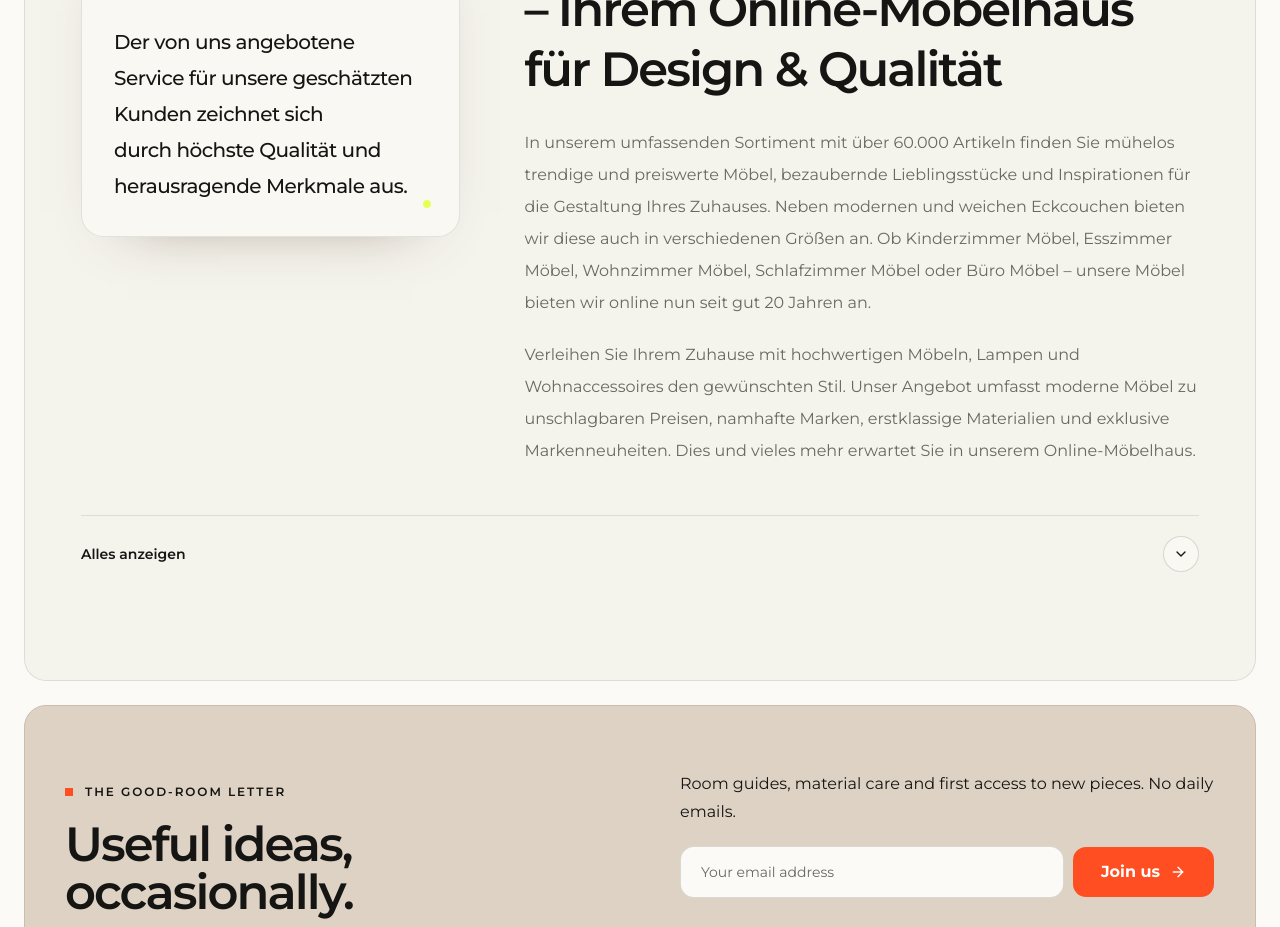
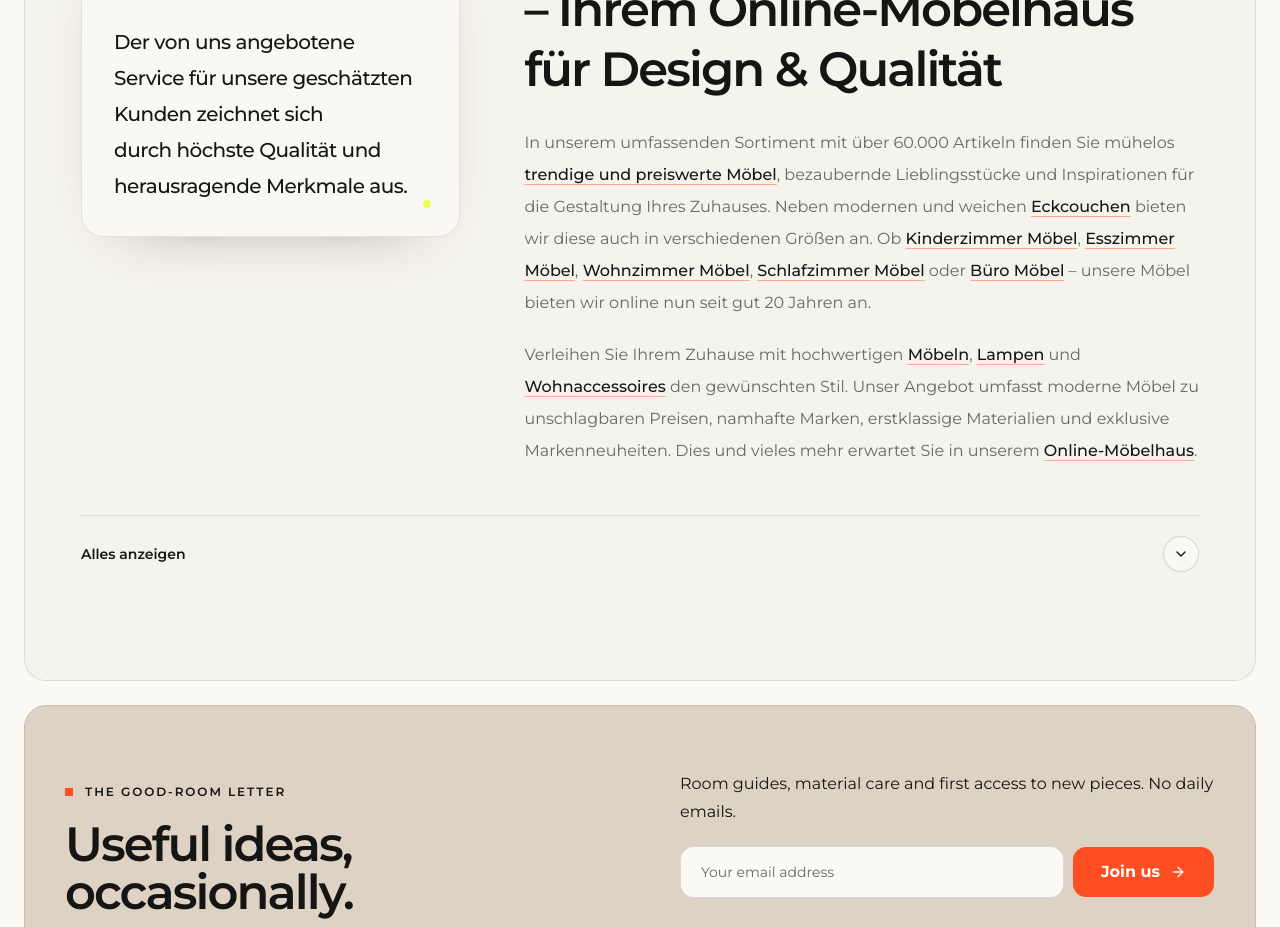
Before and after one commit to AutomatonSoft/jvmoebel-shopware-front, a Next.js app: page / in a window 1280 px wide. Shown: the part 2780-3707 px from the top of the page. Built offline with nearby package versions, Linux system fonts and the light colour scheme.

Commit message:
feat(home): link editorial category terms

```diff
--- a/src/features/cms/fixtures/home-page.ts
+++ b/src/features/cms/fixtures/home-page.ts
@@ -231,22 +231,22 @@ export const homeCmsPageMock = {
               type: "jv-home-editorial",
               data: {
                 introduction: [
-                  "In unserem umfassenden Sortiment mit über 60.000 Artikeln finden Sie mühelos trendige und preiswerte Möbel, bezaubernde Lieblingsstücke und Inspirationen für die Gestaltung Ihres Zuhauses. Neben modernen und weichen Eckcouchen bieten wir diese auch in verschiedenen Größen an. Ob Kinderzimmer Möbel, Esszimmer Möbel, Wohnzimmer Möbel, Schlafzimmer Möbel oder Büro Möbel – unsere Möbel bieten wir online nun seit gut 20 Jahren an.",
-                  "Verleihen Sie Ihrem Zuhause mit hochwertigen Möbeln, Lampen und Wohnaccessoires den gewünschten Stil. Unser Angebot umfasst moderne Möbel zu unschlagbaren Preisen, namhafte Marken, erstklassige Materialien und exklusive Markenneuheiten. Dies und vieles mehr erwartet Sie in unserem Online-Möbelhaus.",
+                  "In unserem umfassenden Sortiment mit über 60.000 Artikeln finden Sie mühelos <a href='/shop'>trendige und preiswerte Möbel</a>, bezaubernde Lieblingsstücke und Inspirationen für die Gestaltung Ihres Zuhauses. Neben modernen und weichen <a href='/living/sofas'>Eckcouchen</a> bieten wir diese auch in verschiedenen Größen an. Ob <a href='/children'>Kinderzimmer Möbel</a>, <a href='/dining'>Esszimmer Möbel</a>, <a href='/living'>Wohnzimmer Möbel</a>, <a href='/bedroom'>Schlafzimmer Möbel</a> oder <a href='/office'>Büro Möbel</a> – unsere Möbel bieten wir online nun seit gut 20 Jahren an.",
+                  "Verleihen Sie Ihrem Zuhause mit hochwertigen <a href='/shop'>Möbeln</a>, <a href='/lighting'>Lampen</a> und <a href='/decor'>Wohnaccessoires</a> den gewünschten Stil. Unser Angebot umfasst moderne Möbel zu unschlagbaren Preisen, namhafte Marken, erstklassige Materialien und exklusive Markenneuheiten. Dies und vieles mehr erwartet Sie in unserem <a href='/shop'>Online-Möbelhaus</a>.",
                 ],
                 sections: {
                   assortment: {
                     id: "editorial-assortment",
                     paragraphs: [
-                      "Möbel günstig kaufen, da sind Sie genau richtig bei uns. Moderne Wohnzimmer Einrichtung oder ausgefallene Big Sofa machen Ihren Traum vom schönen Wohnen wahr. In unserer traumhaften Polsterwelt finden Sie zahlreiche Möbelstücke wie Wohnwand, Wohnlandschaft U Form und günstige Sideboards. Oft sind die Wohnlandschaften beleuchtet und sehr ausgefallen. Auch für den Essbereich finden Sie alles, was Ihr Herz begehrt. Von Esszimmerstühlen bis zu kompletten Essgarnituren ist für jeden etwas dabei. Ein besonderes Merkmal in unserem Sortiment sind die Wohnzimmermöbel aus Italien.",
-                      "Auch für die kleinen Seelen unter uns haben wir besondere Einrichtungen für das Kinderzimmer. Moderne oder klassische Möbel fürs Kinderzimmer sind ein Traum. Außer günstigen Kinderzimmermöbel bieten wir auch Einzelstücke wie Kinder Kleiderschrank und Kinderzimmer Regale. Ob ein Kleiderschrank Kinderzimmer für Mädchen oder kinderschränke Kinderzimmer für Jungs – Sie finden bei uns eine große Auswahl an günstigen Kinderzimmermöbeln. Außerdem bieten wir auch Doppelstockbetten oder Etagenbetten mit Regalen und Schränken an.",
+                      "Möbel günstig kaufen, da sind Sie genau richtig bei uns. Moderne <a href='/living'>Wohnzimmer Einrichtung</a> oder ausgefallene <a href='/living/sofas'>Big Sofa</a> machen Ihren Traum vom schönen Wohnen wahr. In unserer traumhaften <a href='/living/sofas'>Polsterwelt</a> finden Sie zahlreiche Möbelstücke wie <a href='/storage'>Wohnwand</a>, <a href='/living/sofas'>Wohnlandschaft U Form</a> und <a href='/storage'>günstige Sideboards</a>. Oft sind die Wohnlandschaften beleuchtet und sehr ausgefallen. Auch für den Essbereich finden Sie alles, was Ihr Herz begehrt. Von <a href='/dining'>Esszimmerstühlen</a> bis zu kompletten <a href='/dining'>Essgarnituren</a> ist für jeden etwas dabei. Ein besonderes Merkmal in unserem Sortiment sind die <a href='/living'>Wohnzimmermöbel aus Italien</a>.",
+                      "Auch für die kleinen Seelen unter uns haben wir besondere Einrichtungen für das <a href='/children'>Kinderzimmer</a>. Moderne oder klassische Möbel fürs Kinderzimmer sind ein Traum. Außer günstigen <a href='/children'>Kinderzimmermöbel</a> bieten wir auch Einzelstücke wie <a href='/children'>Kinder Kleiderschrank</a> und <a href='/children'>Kinderzimmer Regale</a>. Ob ein <a href='/children'>Kleiderschrank Kinderzimmer</a> für Mädchen oder kinderschränke Kinderzimmer für Jungs – Sie finden bei uns eine große Auswahl an günstigen Kinderzimmermöbeln. Außerdem bieten wir auch <a href='/children'>Doppelstockbetten</a> oder <a href='/children'>Etagenbetten</a> mit Regalen und Schränken an.",
                     ],
                     position: 0,
                   },
                   bedroom: {
                     id: "editorial-bedroom",
                     paragraphs: [
-                      "Wussten Sie, dass Sie 25 bis 31 Jahre Ihres Lebens mit Schlafen verbringen? Lassen Sie sich von unseren Ideen für das Schlafzimmer verzaubern und holen Sie sich diese direkt nach Hause. Neben den Schlafzimmermöbeln fürs Kind haben wir auch die Einrichtung für das Elternschlafzimmer. Neben ganzen Set-Schlafzimmer bieten wir auch runde Betten oder Chesterfield Betten an. Neben klassischen Betten sind auch moderne Betten bei uns ein Bestseller. Ein besonderes Merkmal fällt hier auf die typischen Boxspringbetten. Diese gibt es als klassische Betten mit Beleuchtung oder mit Metallverzierungen. Das Set-Schlafzimmer kann bereits zu günstigen Preisen erworben werden. Natürlich bieten wir auch den Schlafzimmerschrank, die Kommode oder das Sideboard einzeln an. Diese können nicht nur im modernen Schlafzimmer, sondern auch als Möbelstück im modernen oder klassischen Wohnzimmer verwendet werden. Der Schlafzimmerschrank ist übrigens in verschiedenen Ausführungen erhältlich, z.B. sechstürige oder viertürige Schränke. Lassen Sie sich von uns beraten und richten Sie Ihr Schlafzimmer modern oder klassisch ein.",
+                      "Wussten Sie, dass Sie 25 bis 31 Jahre Ihres Lebens mit Schlafen verbringen? Lassen Sie sich von unseren <a href='/bedroom'>Ideen für das Schlafzimmer</a> verzaubern und holen Sie sich diese direkt nach Hause. Neben den Schlafzimmermöbeln fürs Kind haben wir auch die Einrichtung für das Elternschlafzimmer. Neben ganzen <a href='/bedroom'>Set-Schlafzimmer</a> bieten wir auch <a href='/bedroom'>runde Betten</a> oder <a href='/bedroom'>Chesterfield Betten</a> an. Neben klassischen Betten sind auch moderne Betten bei uns ein Bestseller. Ein besonderes Merkmal fällt hier auf die typischen <a href='/bedroom'>Boxspringbetten</a>. Diese gibt es als klassische Betten mit Beleuchtung oder mit Metallverzierungen. Das <a href='/bedroom'>Set-Schlafzimmer</a> kann bereits zu günstigen Preisen erworben werden. Natürlich bieten wir auch den <a href='/bedroom'>Schlafzimmerschrank</a>, die <a href='/storage'>Kommode</a> oder das <a href='/storage'>Sideboard</a> einzeln an. Diese können nicht nur im modernen Schlafzimmer, sondern auch als Möbelstück im modernen oder klassischen Wohnzimmer verwendet werden. Der <a href='/bedroom'>Schlafzimmerschrank</a> ist übrigens in verschiedenen Ausführungen erhältlich, z.B. sechstürige oder viertürige Schränke. Lassen Sie sich von uns beraten und richten Sie Ihr Schlafzimmer modern oder klassisch ein.",
                     ],
                     position: 1,
                     title: "Gesund und schön schlafen! Schönes Schlafzimmer",
@@ -254,7 +254,7 @@ export const homeCmsPageMock = {
                   diningRoom: {
                     id: "editorial-dining-room",
                     paragraphs: [
-                      "Wussten Sie, dass Sie 2,50 bis 5,00 Jahre Ihres Lebens mit Essen verbringen? Ein großer Blickfang sind auch unsere Möbel im Essbereich. Klassische Chesterfield Esszimmer Garnituren oder moderne Essgruppen werden auch als Esstisch Stühle Set angeboten. Neben ganzen Wohnideen für das Esszimmer bieten wir direkte Inspiration, passende Stühle, Hocker, Sessel, Bänke oder Esstische zu finden. Wir empfehlen die Epoxidharz-Tische. Diese sind blau gehalten und ein echter Blickfang für Ihre Nachbarn.",
+                      "Wussten Sie, dass Sie 2,50 bis 5,00 Jahre Ihres Lebens mit Essen verbringen? Ein großer Blickfang sind auch unsere Möbel im <a href='/dining'>Essbereich</a>. Klassische <a href='/dining'>Chesterfield Esszimmer Garnituren</a> oder moderne <a href='/dining'>Essgruppen</a> werden auch als <a href='/dining'>Esstisch Stühle Set</a> angeboten. Neben ganzen Wohnideen für das Esszimmer bieten wir direkte Inspiration, passende Stühle, Hocker, Sessel, Bänke oder Esstische zu finden. Wir empfehlen die <a href='/dining'>Epoxidharz-Tische</a>. Diese sind blau gehalten und ein echter Blickfang für Ihre Nachbarn.",
                     ],
                     position: 2,
                     title: "Eine schöne Wohnzimmergarnitur für Sie",
@@ -262,8 +262,8 @@ export const homeCmsPageMock = {
                   additionalRanges: {
                     id: "editorial-additional-ranges",
                     paragraphs: [
-                      "Wussten Sie, dass ein Mensch bis zu 2,50 Jahre seines Lebens im Badezimmer verbringt? Ein schönes Badezimmer sollte zu Ihrer Mindestausstattung gehören. Unser Angebot an Waschtischen, Badezimmermöbeln und Badmöbeln wird Sie begeistern.",
-                      "Wussten Sie, dass der Mensch im Jahr über 45 Jahre im Büro verbringen kann? Diese Tatsache sollte einem zu denken geben, ob man nicht sein Leben mit einer schönen Büroeinrichtung genießt. JVmoebel bietet eine große Auswahl an Büro Schreibtischen. Dazu finden Sie auch den passenden Aktenschrank. Die breite Auswahl an Büroausstattung finden Sie als modernes Büro oder als klassisches Büro. Das Ganze gibt es auch als Büro Möbel Set zur Auswahl. Für unsere gewerblichen Kunden bieten wir spezielle Angebote an. Lassen Sie sich hier zu unserer Hotel Einrichtung durch unseren Hotelzimmer Einrichter beraten. Unser Angebot mit Lounge, Club oder Zimmer Möbel wird Ihrem Hotel einen neuen Touch verleihen.",
+                      "Wussten Sie, dass ein Mensch bis zu 2,50 Jahre seines Lebens im <a href='/bathroom'>Badezimmer</a> verbringt? Ein schönes Badezimmer sollte zu Ihrer Mindestausstattung gehören. Unser Angebot an <a href='/bathroom'>Waschtischen</a>, <a href='/bathroom'>Badezimmermöbeln und Badmöbeln</a> wird Sie begeistern.",
+                      "Wussten Sie, dass der Mensch im Jahr über 45 Jahre im <a href='/office'>Büro</a> verbringen kann? Diese Tatsache sollte einem zu denken geben, ob man nicht sein Leben mit einer schönen <a href='/office'>Büroeinrichtung</a> genießt. JVmoebel bietet eine große Auswahl an <a href='/office'>Büro Schreibtischen</a>. Dazu finden Sie auch den passenden <a href='/office'>Aktenschrank</a>. Die breite Auswahl an Büroausstattung finden Sie als <a href='/office'>modernes Büro</a> oder als <a href='/office'>klassisches Büro</a>. Das Ganze gibt es auch als <a href='/office'>Büro Möbel Set</a> zur Auswahl. Für unsere gewerblichen Kunden bieten wir spezielle Angebote an. Lassen Sie sich hier zu unserer <a href='/business'>Hotel Einrichtung</a> durch unseren <a href='/business'>Hotelzimmer Einrichter</a> beraten. Unser Angebot mit <a href='/business'>Lounge, Club oder Zimmer Möbel</a> wird Ihrem Hotel einen neuen Touch verleihen.",
                     ],
                     position: 3,
                   },
```
Also changed, not shown: 1 other file (tests, documents, lock files or other folders).
